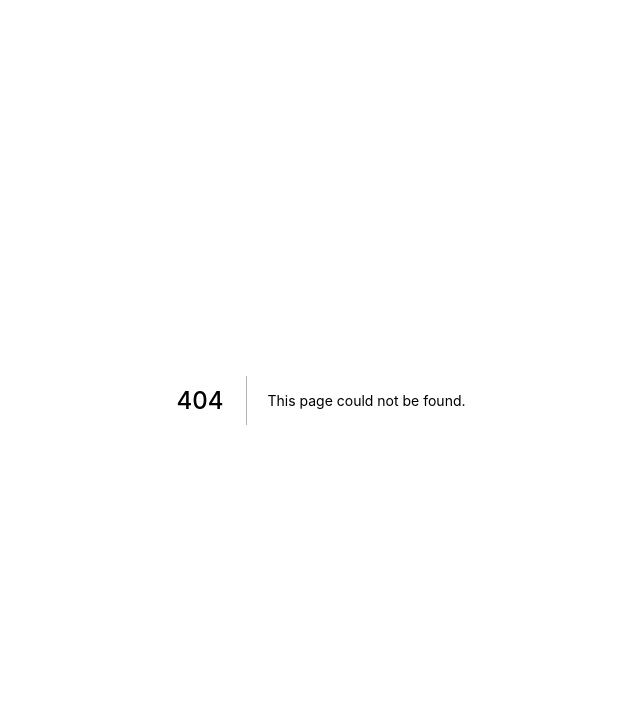
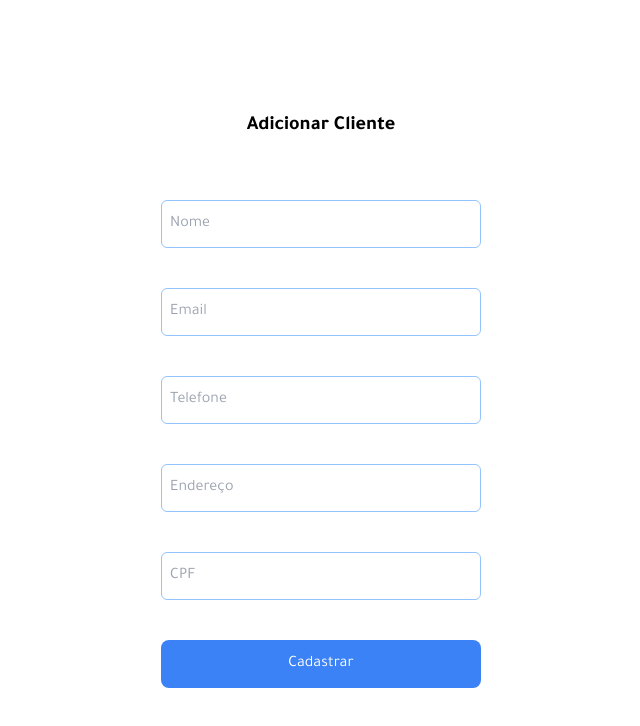
Before and after one commit to jpedrosouza/car-rental-system, a Next.js app: page /admin/customers/customer in a window 1280 px wide. Before the commit this address had no page. Shown: the top 726 px of the page, without its empty margins (319-959 px from the left). Built offline with nearby package versions, Linux system fonts and the light colour scheme.

Commit message:
created customer page to register customers on database

```diff
--- /dev/null
+++ b/src/pages/admin/customers/customer/index.js
@@ -0,0 +1,19 @@
+import Head from "next/head";
+import CustomerForm from "../../../../components/CustomerForm";
+
+export default function Customer() {
+  return (
+    <div className="w-screen h-screen">
+      <Head>
+        <title>Aluga Mais - Adicionar Cliente</title>
+      </Head>
+
+      <main className="w-screen h-screen flex flex-col justify-center items-center">
+        <div className="w-1/2 flex flex-col justify-center items-center">
+          <h1 className="text-xl font-bold">Adicionar Cliente</h1>
+          <CustomerForm action={"STORE"} />
+        </div>
+      </main>
+    </div>
+  );
+}
```
